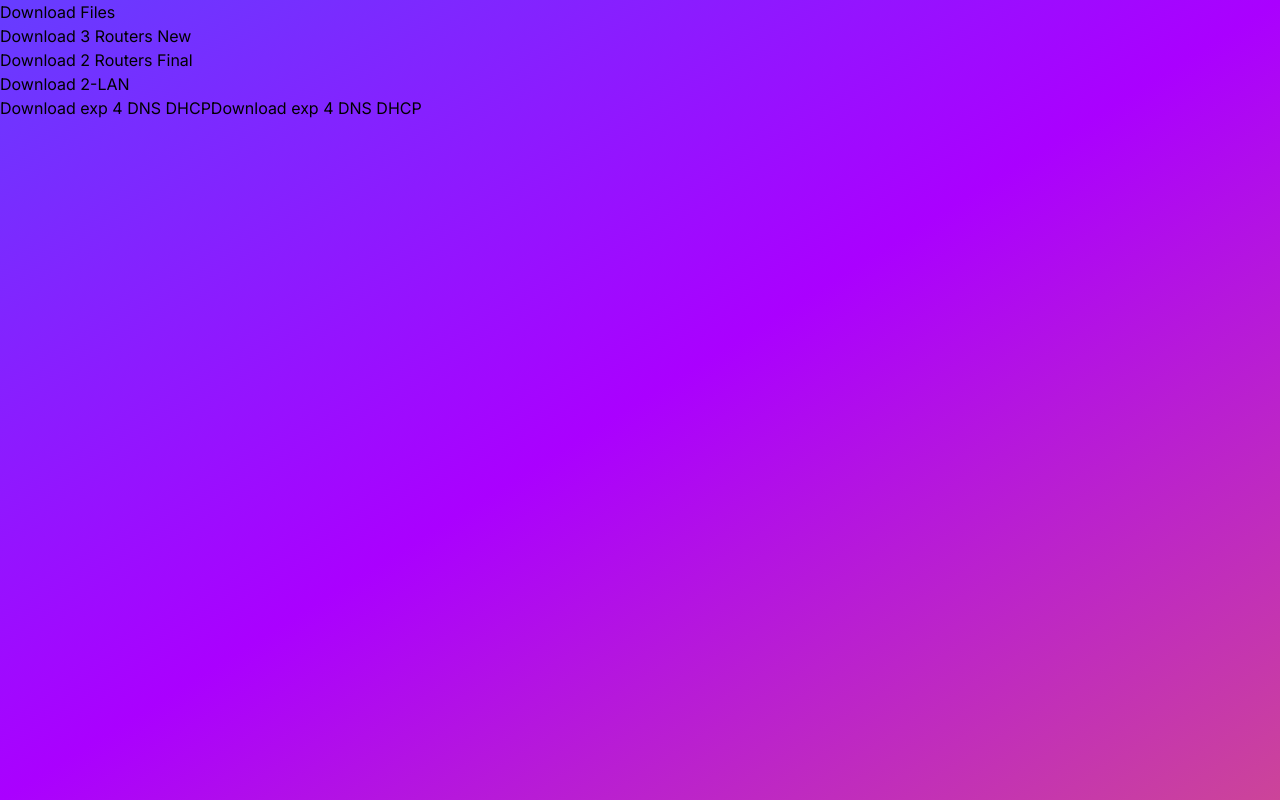
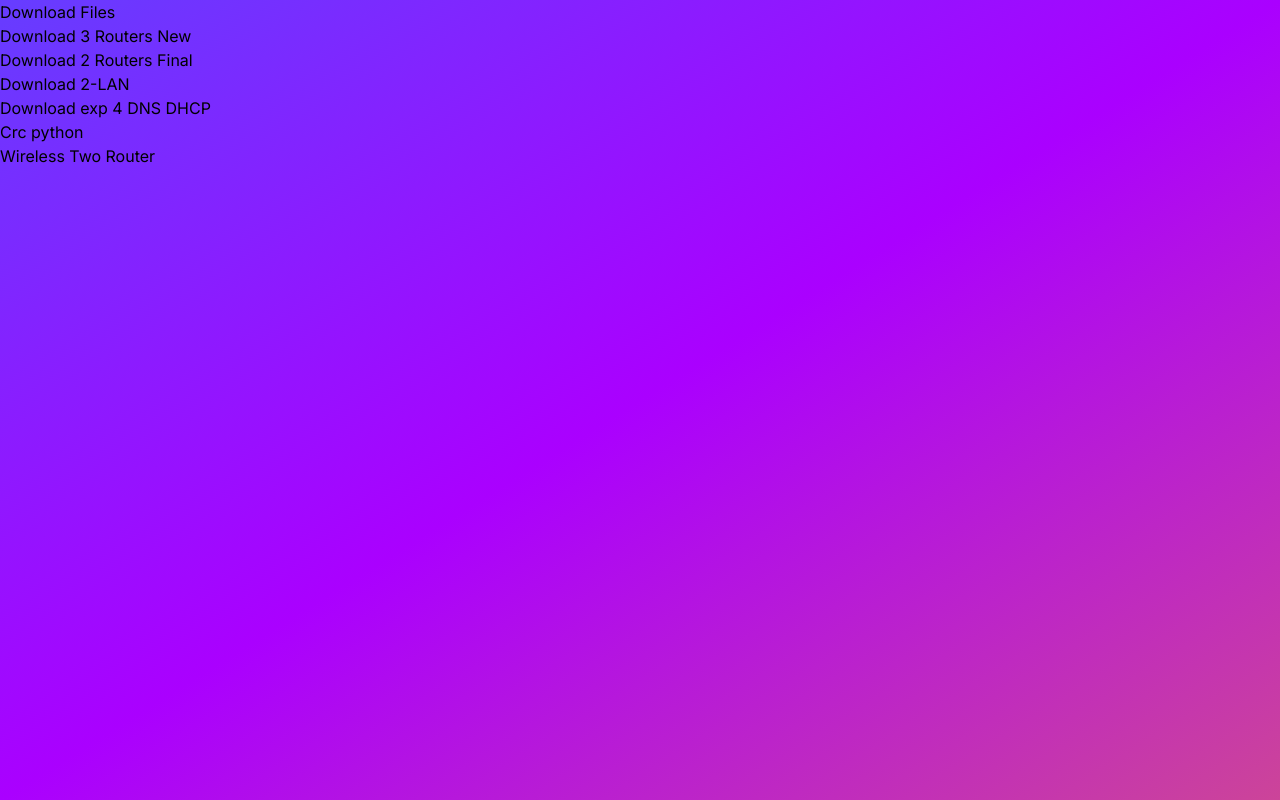
Before and after one commit to NehalNetha/HarshaWesbite, a Next.js app: page /download in a window 1280 px wide. Built offline with nearby package versions, Linux system fonts and the light colour scheme.

Commit message:
wireless router

```diff
--- a/app/api/download/route.js
+++ b/app/api/download/route.js
@@ -6,7 +6,7 @@ export async function GET(req) {
   const { searchParams } = new URL(req.url);
   const fileName = searchParams.get('file');
 
-  const validFiles = ['3_routers_New.pkt', '2_Routers_Final.pkt', '2-LAN.pkt', 'exp_4_DNS_DHCP.pkt', "crc.py"];
+  const validFiles = ['3_routers_New.pkt', '2_Routers_Final.pkt', '2-LAN.pkt', 'exp_4_DNS_DHCP.pkt', "Two_Routers_Wireless.pkt", "crc.py"];
 
   if (!validFiles.includes(fileName)) {
     return NextResponse.json({ error: 'Invalid file requested' }, { status: 400 });
--- a/app/download/page.js
+++ b/app/download/page.js
@@ -17,8 +17,15 @@ export default function Home() {
         <a href="/api/download?file=exp_4_DNS_DHCP.pkt" download>
           Download exp 4 DNS DHCP
         </a>
+        <br />
+
         <a href="/api/download?file=crc.py" download>
-          Download exp 4 DNS DHCP
+          Crc python
+        </a>
+        <br />
+
+        <a href="/api/download?file=Two_Routers_Wireless.pkt" download>
+          Wireless Two Router
         </a>
       </div>
     );
```
Also changed, not shown: 1 other file (tests, documents, lock files or other folders).
